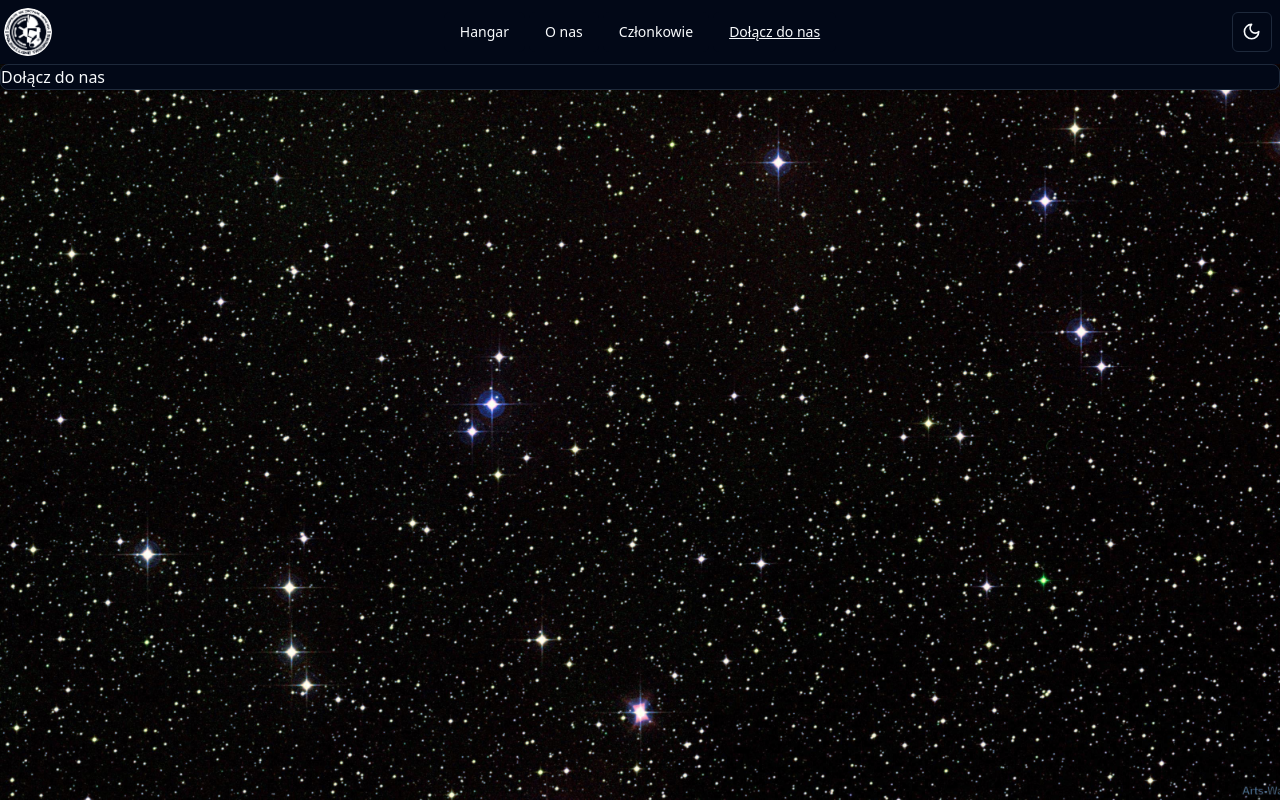
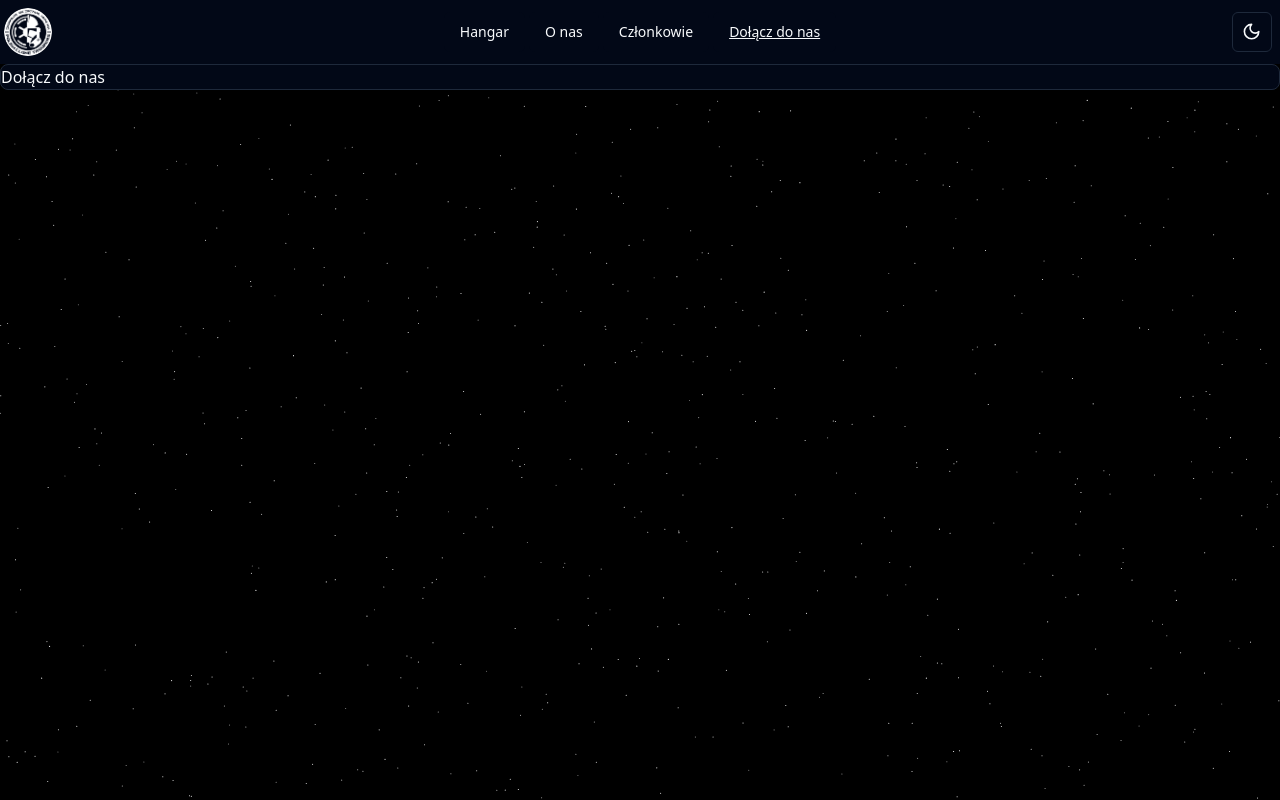
Before and after one commit to PolishCloneTroopers/project-convor-vite, a React (Vite) app in the folder packages/frontend/: page /join in a window 1280 px wide. Built offline with nearby package versions, Linux system fonts and the light colour scheme.

Commit message:
Added shooting stars and stars background to dark theme

```diff
--- a/packages/frontend/src/components/navigator.tsx
+++ b/packages/frontend/src/components/navigator.tsx
@@ -5,13 +5,16 @@ import PCT_logo_darkside from "@/assets/PCT_logo_transparent_white.png"
 import PCT_logo_lightside from "@/assets/PCT_logo_transparent_black.png"
 import { Navbar } from "@/components/navbar";
 import { MenuToggle } from "@/components/menu-toggle";
-
+import { ShootingStars } from "@/components/ui/shooting-stars";
+import { StarsBackground } from "./ui/stars-background";
 export default function Navigator(){
 
 
     return (
         <>
-        <div className="absolute top-0 left-0 -z-10 h-[100vh] w-[100vw] bg-kamino dark:bg-space dark:bg-blend-darken bg-cover bg-center" />
+        <StarsBackground className="hidden dark:block" starDensity={0.00075}/>
+        <ShootingStars className="hidden dark:block" starHeight={1} starWidth={10} trailColor="#2EB9DF" starColor="#9EAAFF"/>
+        <div className="absolute top-0 left-0 -z-10 h-[100vh] w-[100vw] bg-kamino dark:bg-black dark:bg-blend-darken bg-cover bg-center" />
         <header className="relative bg-background flex w-full h-[8vh] items-center justify-between p-1">
 
             <NavLink id="avatar-container" className="align-middle size-[6vh]" to="/">
--- /dev/null
+++ b/packages/frontend/src/components/ui/shooting-stars.tsx
@@ -0,0 +1,146 @@
+"use client";
+import { cn } from "@/lib/utils";
+import React, { useEffect, useState, useRef } from "react";
+
+interface ShootingStar {
+  id: number;
+  x: number;
+  y: number;
+  angle: number;
+  scale: number;
+  speed: number;
+  distance: number;
+}
+
+interface ShootingStarsProps {
+  minSpeed?: number;
+  maxSpeed?: number;
+  minDelay?: number;
+  maxDelay?: number;
+  starColor?: string;
+  trailColor?: string;
+  starWidth?: number;
+  starHeight?: number;
+  className?: string;
+}
+
+const getRandomStartPoint = () => {
+  const side = Math.floor(Math.random() * 4);
+  const offset = Math.random() * window.innerWidth;
+
+  switch (side) {
+    case 0:
+      return { x: offset, y: 0, angle: 45 };
+    case 1:
+      return { x: window.innerWidth, y: offset, angle: 135 };
+    case 2:
+      return { x: offset, y: window.innerHeight, angle: 225 };
+    case 3:
+      return { x: 0, y: offset, angle: 315 };
+    default:
+      return { x: 0, y: 0, angle: 45 };
+  }
+};
+export const ShootingStars: React.FC<ShootingStarsProps> = ({
+  minSpeed = 10,
+  maxSpeed = 30,
+  minDelay = 1200,
+  maxDelay = 4200,
+  starColor = "#9E00FF",
+  trailColor = "#2EB9DF",
+  starWidth = 10,
+  starHeight = 1,
+  className,
+}) => {
+  const [star, setStar] = useState<ShootingStar | null>(null);
+  const svgRef = useRef<SVGSVGElement>(null);
+
+  useEffect(() => {
+    const createStar = () => {
+      const { x, y, angle } = getRandomStartPoint();
+      const newStar: ShootingStar = {
+        id: Date.now(),
+        x,
+        y,
+        angle,
+        scale: 1,
+        speed: Math.random() * (maxSpeed - minSpeed) + minSpeed,
+        distance: 0,
+      };
+      setStar(newStar);
+
+      const randomDelay = Math.random() * (maxDelay - minDelay) + minDelay;
+      setTimeout(createStar, randomDelay);
+    };
+
+    createStar();
+
+    return () => {};
+  }, [minSpeed, maxSpeed, minDelay, maxDelay]);
+
+  useEffect(() => {
+    const moveStar = () => {
+      if (star) {
+        setStar((prevStar) => {
+          if (!prevStar) return null;
+          const newX =
+            prevStar.x +
+            prevStar.speed * Math.cos((prevStar.angle * Math.PI) / 180);
+          const newY =
+            prevStar.y +
+            prevStar.speed * Math.sin((prevStar.angle * Math.PI) / 180);
+          const newDistance = prevStar.distance + prevStar.speed;
+          const newScale = 1 + newDistance / 100;
+          if (
+            newX < -20 ||
+            newX > window.innerWidth + 20 ||
+            newY < -20 ||
+            newY > window.innerHeight + 20
+          ) {
+            return null;
+          }
+          return {
+            ...prevStar,
+            x: newX,
+            y: newY,
+            distance: newDistance,
+            scale: newScale,
+          };
+        });
+      }
+    };
+
+    const animationFrame = requestAnimationFrame(moveStar);
+    return () => cancelAnimationFrame(animationFrame);
+  }, [star]);
+
+  return (
+    <svg
+      ref={svgRef}
+      className={cn("w-full h-full absolute inset-0", className)}
+    >
+      {star && (
+        <rect
+          key={star.id}
+          x={star.x}
+          y={star.y}
+          width={starWidth * star.scale}
+          height={starHeight}
+          fill="url(#gradient)"
+          transform={`rotate(${star.angle}, ${
+            star.x + (starWidth * star.scale) / 2
+          }, ${star.y + starHeight / 2})`}
+        />
+      )}
+      <defs>
+        <linearGradient id="gradient" x1="0%" y1="0%" x2="100%" y2="100%">
+          <stop offset="0%" style={{ stopColor: trailColor, stopOpacity: 0 }} />
+          <stop
+            offset="100%"
+            style={{ stopColor: starColor, stopOpacity: 1 }}
+          />
+        </linearGradient>
+      </defs>
+    </svg>
+  );
+};
--- /dev/null
+++ b/packages/frontend/src/components/ui/stars-background.tsx
@@ -0,0 +1,143 @@
+"use client";
+import { cn } from "@/lib/utils";
+import React, {
+  useState,
+  useEffect,
+  useRef,
+  RefObject,
+  useCallback,
+} from "react";
+
+interface StarProps {
+  x: number;
+  y: number;
+  radius: number;
+  opacity: number;
+  twinkleSpeed: number | null;
+}
+
+interface StarBackgroundProps {
+  starDensity?: number;
+  allStarsTwinkle?: boolean;
+  twinkleProbability?: number;
+  minTwinkleSpeed?: number;
+  maxTwinkleSpeed?: number;
+  className?: string;
+}
+
+export const StarsBackground: React.FC<StarBackgroundProps> = ({
+  starDensity = 0.00015,
+  allStarsTwinkle = true,
+  twinkleProbability = 0.7,
+  minTwinkleSpeed = 0.5,
+  maxTwinkleSpeed = 1,
+  className,
+}) => {
+  const [stars, setStars] = useState<StarProps[]>([]);
+  const canvasRef: RefObject<HTMLCanvasElement> =
+    useRef<HTMLCanvasElement>(null);
+
+  const generateStars = useCallback(
+    (width: number, height: number): StarProps[] => {
+      const area = width * height;
+      const numStars = Math.floor(area * starDensity);
+      return Array.from({ length: numStars }, () => {
+        const shouldTwinkle =
+          allStarsTwinkle || Math.random() < twinkleProbability;
+        return {
+          x: Math.random() * width,
+          y: Math.random() * height,
+          radius: Math.random() * 0.05 + 0.5,
+          opacity: Math.random() * 0.5 + 0.5,
+          twinkleSpeed: shouldTwinkle
+            ? minTwinkleSpeed +
+              Math.random() * (maxTwinkleSpeed - minTwinkleSpeed)
+            : null,
+        };
+      });
+    },
+    [
+      starDensity,
+      allStarsTwinkle,
+      twinkleProbability,
+      minTwinkleSpeed,
+      maxTwinkleSpeed,
+    ]
+  );
+
+  useEffect(() => {
+    const updateStars = () => {
+      if (canvasRef.current) {
+        const canvas = canvasRef.current;
+        const ctx = canvas.getContext("2d");
+        if (!ctx) return;
+
+        const { width, height } = canvas.getBoundingClientRect();
+        canvas.width = width;
+        canvas.height = height;
+        setStars(generateStars(width, height));
+      }
+    };
+
+    updateStars();
+
+    const resizeObserver = new ResizeObserver(updateStars);
+    if (canvasRef.current) {
+      resizeObserver.observe(canvasRef.current);
+    }
+
+    return () => {
+      if (canvasRef.current) {
+        resizeObserver.unobserve(canvasRef.current);
+      }
+    };
+  }, [
+    starDensity,
+    allStarsTwinkle,
+    twinkleProbability,
+    minTwinkleSpeed,
+    maxTwinkleSpeed,
+    generateStars,
+  ]);
+
+  useEffect(() => {
+    const canvas = canvasRef.current;
+    if (!canvas) return;
+
+    const ctx = canvas.getContext("2d");
+    if (!ctx) return;
+
+    let animationFrameId: number;
+
+    const render = () => {
+      ctx.clearRect(0, 0, canvas.width, canvas.height);
+      stars.forEach((star) => {
+        ctx.beginPath();
+        ctx.arc(star.x, star.y, star.radius, 0, Math.PI * 2);
+        ctx.fillStyle = `rgba(255, 255, 255, ${star.opacity})`;
+        ctx.fill();
+
+        if (star.twinkleSpeed !== null) {
+          star.opacity =
+            0.5 +
+            Math.abs(Math.sin((Date.now() * 0.001) / star.twinkleSpeed) * 0.5);
+        }
+      });
+
+      animationFrameId = requestAnimationFrame(render);
+    };
+
+    render();
+
+    return () => {
+      cancelAnimationFrame(animationFrameId);
+    };
+  }, [stars]);
+
+  return (
+    <canvas
+      ref={canvasRef}
+      className={cn("h-full w-full absolute inset-0", className)}
+    />
+  );
+};
```
